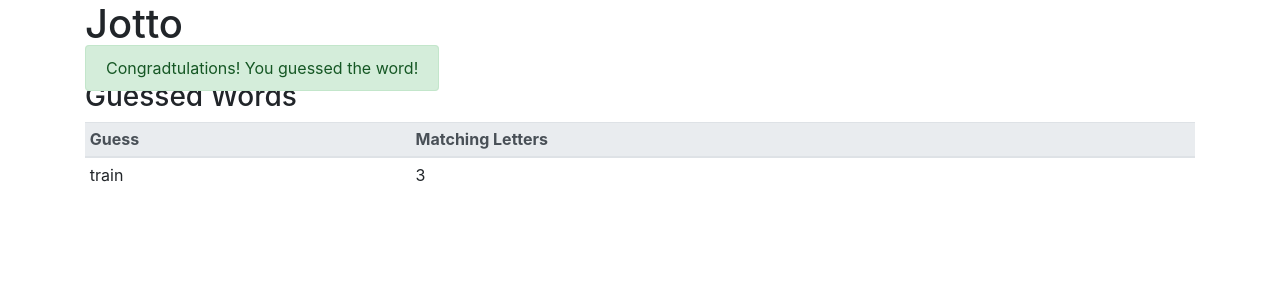
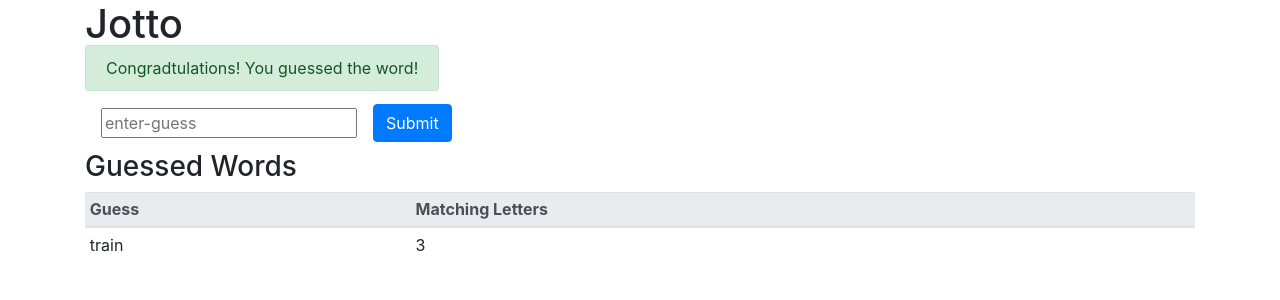
Before and after one commit to anatulea/Jotto-testing-app, a React (Create React App) app: page / in a window 1280 px wide. Shown: the top 300 px of the page. Built offline with nearby package versions, Linux system fonts and the light colour scheme.

Commit message:
added a test for the input box

```diff
--- a/src/App.js
+++ b/src/App.js
@@ -3,6 +3,7 @@ import "./App.css";
 
 import Congrats from "./Congrats";
 import GuessedWords from "./GuessedWords";
+import Input from './Input';
 
 class App extends React.Component {
   render() {
@@ -10,6 +11,8 @@ class App extends React.Component {
       <div className="container" data-test="component-app">
         <h1>Jotto</h1>
         <Congrats success={true} />
+        <br/>
+        <Input/>
         <GuessedWords guessedWords={[ { guessedWord: "train", letterMatchCount: 3 }]} />
       </div>
     );
--- a/src/Input.js
+++ b/src/Input.js
@@ -2,7 +2,24 @@ import React from "react";
 import PropTypes from "prop-types";
 
 function Input({ secretWord }) {
-  return <div data-test="component-input"></div>;
+    const [currentGuess, setCurentState]= React.useState('');
+
+  return <div data-test="component-input">
+      <form className="form-inline">
+          <input
+          data-test="input-box"
+          className='mb-2 mx-sm-3'
+          type="text"
+          placeholder="enter-guess"
+          value ={currentGuess}
+          onChange={(event)=>setCurentState(event.target.value)}
+          />
+         <button
+         data-test="submit-button"
+         className="btn btn-primary mb-2"
+         >Submit</button>
+      </form>
+  </div>;
 }
 
 Input.propTypes = {
```
Also changed, not shown: 1 other file (tests, documents, lock files or other folders).
